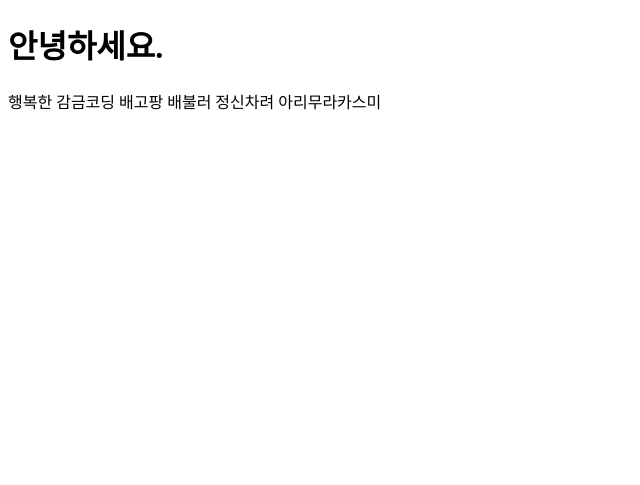
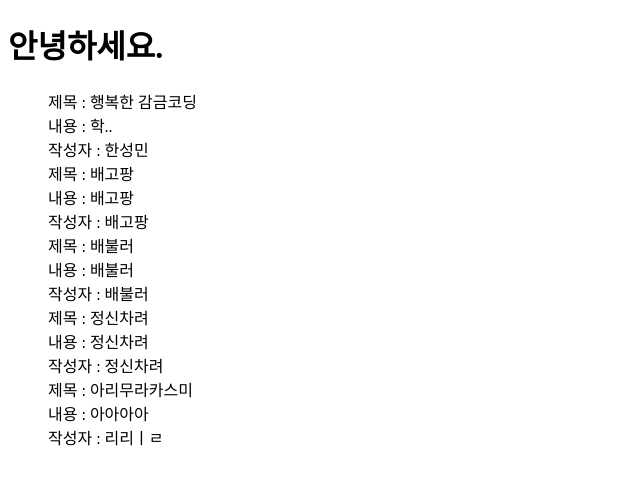
Before and after one commit to zhsks528/2019-LikeLionStudyGrop, a Django app: page /hello/ in a window 1280 px wide. Shown: the top 485 px of the page, without its empty margins (0-640 px from the left). Run offline with Django 3.2, Linux system fonts and the light colour scheme; data comes from the database, SQL or seed files in the repository.

Commit message:
django 공부

```diff
--- a/helloworld/hello/templates/hello/index.html
+++ b/helloworld/hello/templates/hello/index.html
@@ -5,12 +5,16 @@
     <meta name="viewport" content="width=device-width, initial-scale=1.0" />
     <meta http-equiv="X-UA-Compatible" content="ie=edge" />
     <title>Day_1 HelloWorld</title>
+
   </head>
   <body>
     <h1>안녕하세요.</h1>
-
-    {% for item in post %}
-      {{ item }}
-    {% endfor %}
+    <ul style = "list-style-type : none;">
+      {% for item in post %}
+        <li>제목 : {{ item.title }}</li>
+        <li>내용 : {{ item.content }}</li>
+        <li>작성자 : {{ item.user }}</li>
+      {% endfor %}
+    </ul>
   </body>
 </html>
```
Also changed, not shown: helloworld/world/templates/world/index.html (+7 -3 lines), helloworld/world/templates/world/styles.css (added).
